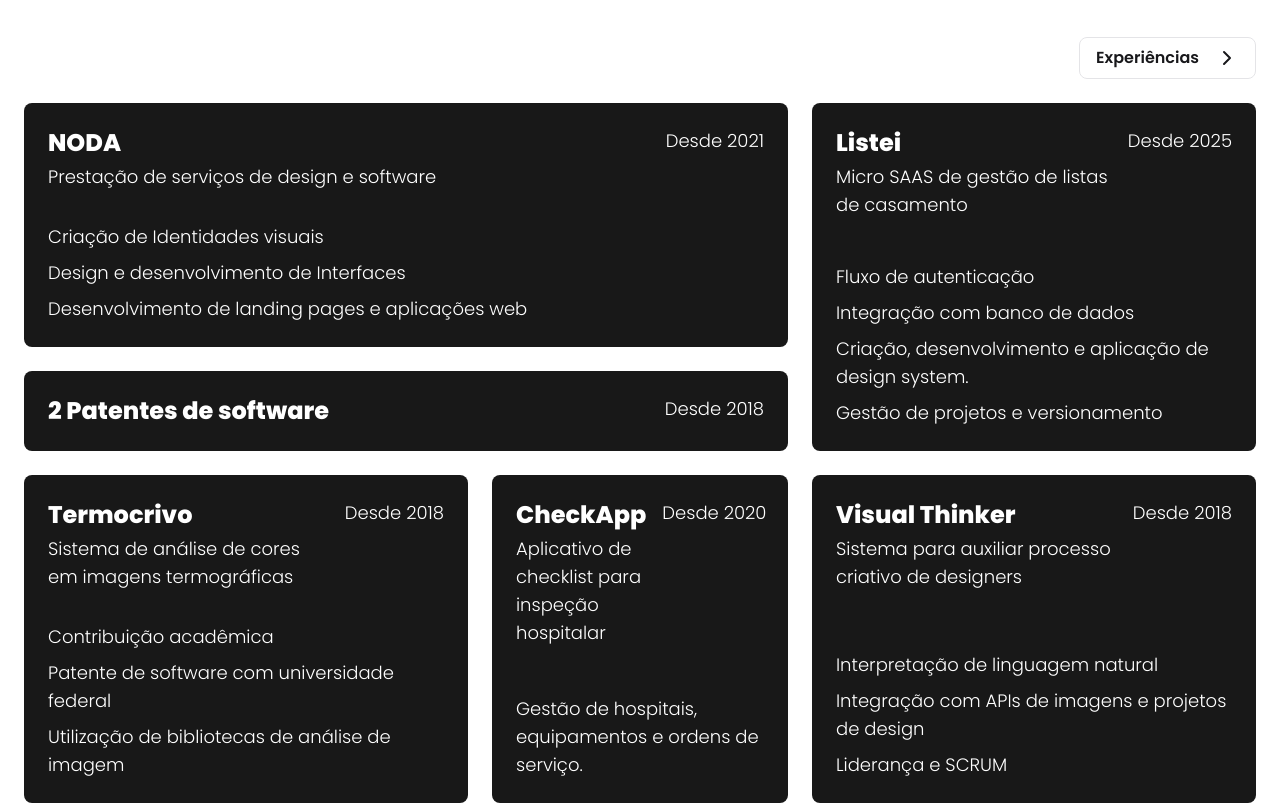
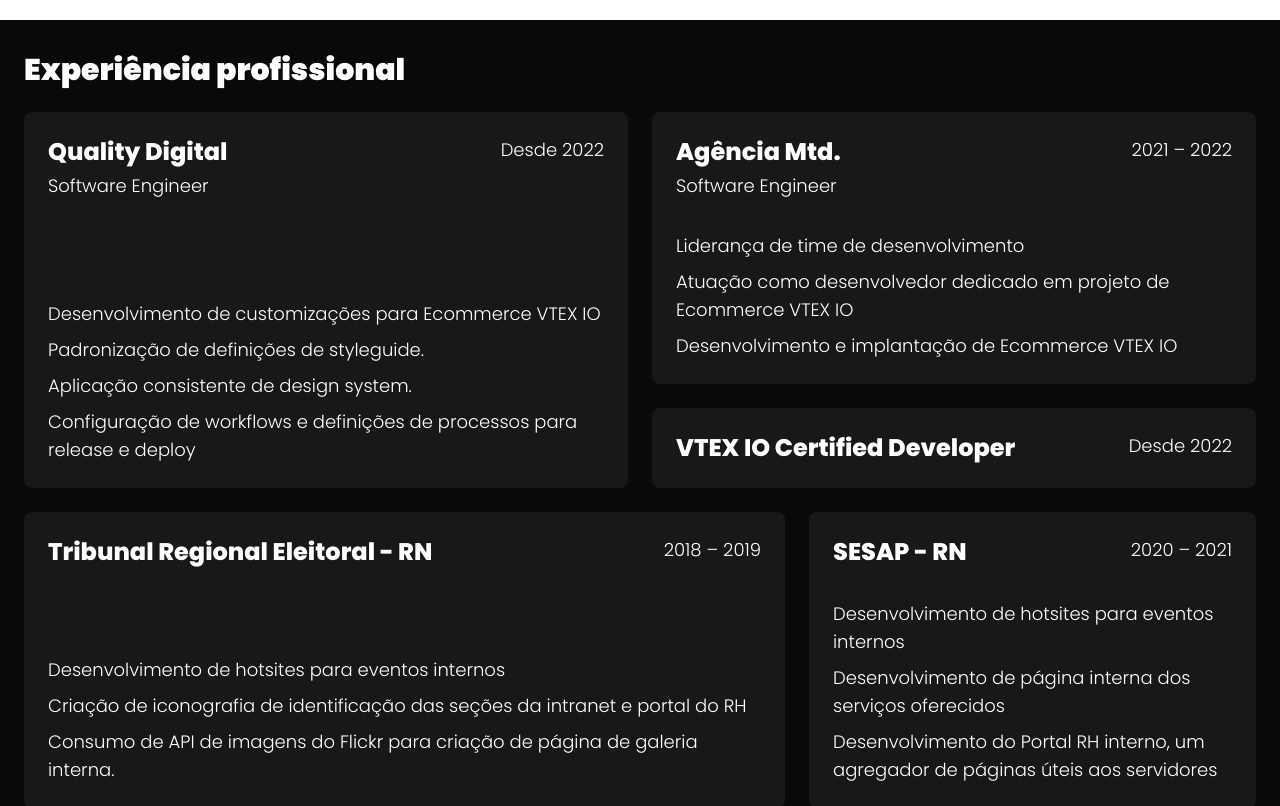
Before and after one commit to srgesio/gesio-dev, a Next.js app: page / in a window 1280 px wide. Shown: the part 1580-2386 px from the top of the page. Built offline with nearby package versions, Linux system fonts and the light colour scheme.

Commit message:
feat: adding sections projects and experiences

```diff
--- a/app/page.tsx
+++ b/app/page.tsx
@@ -11,9 +11,9 @@
       <div className="flex flex-1 z-1 w-full flex-col items-center justify-center">
         <Hero />
         <FAQ />
-        <Projects />
         <Experience />
         <Testimonials />
+        <Projects />
       </div>
       <DecorativeShapes className="fixed h-screen top-0 left-0 z-0 w-full text-zinc-100 dark:text-zinc-950" />
     </div>
--- a/components/Button/index.tsx
+++ b/components/Button/index.tsx
@@ -4,7 +4,7 @@
 import { cn } from "@/lib/utils";
 
 const buttonVariants = cva(
-    "inline-flex flex-row items-center justify-center rounded-lg font-sans text-base leading-6 text-center transition-all duration-200 select-none active:scale-95 cursor-pointer",
+    "flex flex-row items-center justify-center rounded-lg font-sans text-base leading-6 text-center transition-all duration-200 select-none active:scale-95 cursor-pointer",
     {
         variants: {
             variant: {
--- /dev/null
+++ b/components/Card/index.tsx
@@ -0,0 +1,40 @@
+import React from "react";
+import { cn } from "@/lib/utils";
+
+interface CardItem {
+  title: string;
+  subtitle?: string;
+  date: string;
+  details: string[];
+  hoverColor?: string;
+}
+
+export default function Card({ item }: { item: CardItem }) {
+  return (
+    <article className={cn("flex h-full flex-col justify-between gap-8 rounded-lg bg-zinc-900 p-6 transition-colors duration-200", item.hoverColor ? `hover:bg-${item.hoverColor}` : "hover:bg-zinc-800")}>
+      <div className="flex items-start justify-between gap-4">
+        <div className="flex flex-1 flex-col gap-1">
+          <h3 className="text-2xl font-extrabold text-white">{item.title}</h3>
+          {item.subtitle && (
+            <p className="text-lg font-light text-white">{item.subtitle}</p>
+          )}
+        </div>
+        {item.date && (
+          <span className="shrink-0 text-lg font-light text-white">
+            {item.date}
+          </span>
+        )}
+      </div>
+
+      {item.details.length > 0 && (
+        <div className="flex flex-col gap-2">
+          {item.details.map((detail, index) => (
+            <p key={index} className="text-lg font-light text-white">
+              {detail}
+            </p>
+          ))}
+        </div>
+      )}
+    </article>
+  );
+}
--- a/components/Experience/index.tsx
+++ b/components/Experience/index.tsx
@@ -1,12 +1,43 @@
 import React from "react";
+import { experiences } from "@/lib/experiences";
+import Card from "@/components/Card";
+import Button from "@/components/Button";
+import { ChevronRight } from "lucide-react";
+
+const gridPosition: Record<string, string> = {
+  quality: "lg:[grid-area:1/1/4/5]",
+  metodo: "lg:[grid-area:1/5/3/9]",
+  vtex: "lg:[grid-area:3/5/4/9]",
+  tre: "lg:[grid-area:4/1/7/6]",
+  sesap: "lg:[grid-area:4/6/7/9]",
+  tads: "lg:[grid-area:7/1/8/5]",
+  design: "lg:[grid-area:7/5/8/9]",
+};
 
 export default function Experience() {
   return (
     <section
       id="experiencias"
-      className="flex relative min-h-screen items-center justify-center w-full bg-zinc-100 dark:bg-zinc-950 px-4 md:px-8"
+      className="flex relative min-h-screen w-full bg-zinc-950 items-center justify-center px-4 py-8 md:px-6"
     >
-      {/* Reservado para seções futuras de experiências e projetos */}
+      <div className="flex w-full flex-col gap-6">
+        <div className="flex">
+          <h2 className="text-3xl font-black text-white">
+            Experiência profissional
+          </h2>
+        </div>
+
+        <div className="grid grid-cols-1 gap-6 lg:grid-cols-8">
+          {experiences.map((experience) => (
+            <div
+              key={experience.id}
+              className={gridPosition[experience.id] ?? ""}
+            >
+              <Card item={experience} />
+            </div>
+          ))}
+        </div>
+      </div>
     </section>
   );
 }
--- a/components/ProjectCard/index.tsx
+++ /dev/null
@@ -1,36 +0,0 @@
-import React from "react";
-import type { Project } from "@/lib/projects";
-
-export default function ProjectCard({ project }: { project: Project }) {
-  return (
-    <article className="flex flex-col justify-between h-full gap-8 rounded-lg bg-[#181818] p-6">
-      <div className="flex items-start justify-between gap-4">
-        <div className="flex flex-1 flex-col gap-1">
-          <h3 className="text-2xl font-extrabold text-white">
-            {project.title}
-          </h3>
-          {project.subtitle && (
-            <p className="text-lg font-light text-white">
-              {project.subtitle}
-            </p>
-          )}
-        </div>
-        {project.date && (
-          <span className="shrink-0 text-lg font-light text-white">
-            {project.date}
-          </span>
-        )}
-      </div>
-
-      {project.details.length > 0 && (
-        <div className="flex flex-col gap-2">
-          {project.details.map((detail, index) => (
-            <p key={index} className="text-lg font-light text-white">
-              {detail}
-            </p>
-          ))}
-        </div>
-      )}
-    </article>
-  );
-}
--- a/components/Projects/index.tsx
+++ b/components/Projects/index.tsx
@@ -1,6 +1,6 @@
 import React from "react";
 import { projects } from "@/lib/projects";
-import ProjectCard from "@/components/ProjectCard";
+import Card from "@/components/Card";
 import Button from "@/components/Button";
 import { ChevronRight } from "lucide-react";
 
@@ -17,21 +17,17 @@
   return (
     <section
       id="projetos"
-      className="flex relative min-h-screen w-full items-center justify-center px-4 md:px-6"
+      className="flex relative min-h-screen w-full bg-zinc-950 items-center justify-center px-4 py-8 md:px-6"
     >
       <div className="flex w-full flex-col gap-6">
-        <div className="flex items-center justify-between">
-          <h2 className="text-4xl font-black text-white">Projetos</h2>
-          <Button as="a" href="#experiencias" variant="secondary" size="default">
-            Experiências
-            <ChevronRight className="size-6" />
-          </Button>
+        <div className="flex">
+          <h2 className="text-3xl font-black text-white">Projetos</h2>
         </div>
 
         <div className="grid grid-cols-1 gap-6 lg:grid-cols-[3fr_2fr_3fr]">
           {projects.map((project) => (
             <div key={project.id} className={gridPosition[project.id] ?? ""}>
-              <ProjectCard project={project} />
+              <Card item={project} />
             </div>
           ))}
         </div>
--- /dev/null
+++ b/lib/experiences.ts
@@ -0,0 +1,71 @@
+export interface Experience {
+  id: string;
+  title: string;
+  subtitle?: string;
+  date: string;
+  details: string[];
+}
+
+export const experiences: Experience[] = [
+  {
+    id: "quality",
+    title: "Quality Digital",
+    subtitle: "Software Engineer",
+    date: "Desde 2022",
+    details: [
+      "Desenvolvimento de customizações para Ecommerce VTEX IO",
+      "Padronização de definições de styleguide.",
+      "Aplicação consistente de design system.",
+      "Configuração de workflows e definições de processos para release e deploy",
+    ],
+  },
+  {
+    id: "metodo",
+    title: "Agência Mtd.",
+    subtitle: "Software Engineer",
+    date: "2021 – 2022",
+    details: [
+      "Liderança de time de desenvolvimento",
+      "Atuação como desenvolvedor dedicado em projeto de Ecommerce VTEX IO",
+      "Desenvolvimento e implantação de Ecommerce VTEX IO",
+    ],
+  },
+  {
+    id: "vtex",
+    title: "VTEX IO Certified Developer",
+    date: "Desde 2022",
+    details: [],
+  },
+  {
+    id: "tre",
+    title: "Tribunal Regional Eleitoral - RN",
+    date: "2018 – 2019",
+    details: [
+      "Desenvolvimento de hotsites para eventos internos",
+      "Criação de iconografia de identificação das seções da intranet e portal do RH",
+      "Consumo de API de imagens do Flickr para criação de página de galeria interna.",
+    ],
+  },
+  {
+    id: "sesap",
+    title: "SESAP - RN",
+    date: "2020 – 2021",
+    details: [
+      "Desenvolvimento de hotsites para eventos internos",
+      "Desenvolvimento de página interna dos serviços oferecidos",
+      "Desenvolvimento do Portal RH interno, um agregador de páginas úteis aos servidores",
+    ],
+  },
+  {
+    id: "tads",
+    title: "Análise e Desenv. de Sistemas",
+    date: "2017 – 2020",
+    details: [],
+  },
+  {
+    id: "design",
+    title: "Design Gráfico",
+    date: "2014 – 2016",
+    details: [],
+  },
+];
```
